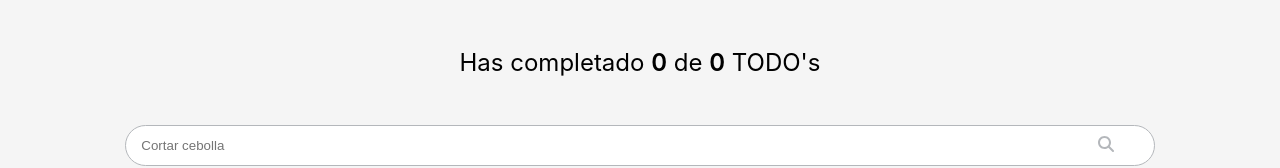
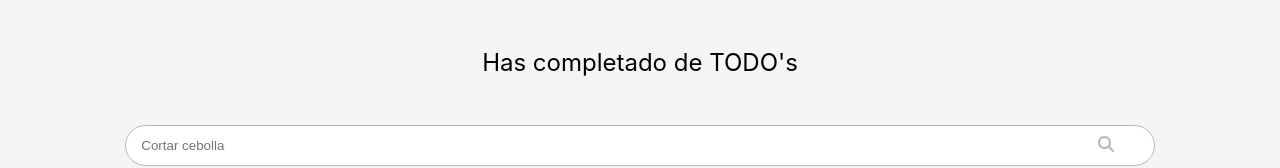
Before and after one commit to chnicolasdev/react-practices, a React (Create React App) app: page / in a window 1280 px wide. Shown: the top 168 px of the page. Built offline with nearby package versions, Linux system fonts and the light colour scheme.

Commit message:
Agrega React Context, deja sin uso el TodoCounter y TodoSearch, quita lógica de App

```diff
--- a/src/App/App.jsx
+++ b/src/App/App.jsx
@@ -1,88 +1,13 @@
 import React from 'react';
 import { AppUI } from './AppUI';
-import { useLocalStorage } from './useLocalStorage';
-
-// const defaultTodos = [
-//   { text: 'Cortar cebolla',     completed: true },
-//   { text: 'Hacer aseo',         completed: true },
-//   { text: 'Limpiar ventana',    completed: true },
-//   { text: 'Ir al supermercado', completed: false }
-// ];
+import { TodoProvider } from '../components/TodoContext/TodoContext';
 
 function App() {
 
-  // Estado input search
-  const [searchValue, setSearchValue] = React.useState('');
-
-  // Estado Listas Todo
-  const {
-    item: todos,
-    saveItem: saveTodos,
-    loading,
-    error
-  } = useLocalStorage('TODOS_V1', []);
-
-  // Se recorren los todos (del defaultTodos) y si tiene completed true, se retorna.
-  const completedTodos  = todos.filter(
-                                  todo => !!todo.completed // Por cada completed, se agrega al array, la doble negación, convierte en boleano
-                          ).length; // Se ve el tamaño del array
-
-  // Se cuentan todos los todos que se crearon arriba.
-  const totalTodos = todos.length;
-
-  // Filtrar busqueda de Todo's
-  const searchedTodos = todos.filter( // Se filtra para devolver todas las coincidencias
-    (todo) => { // Por cada todo
-      const todoText    = todo.text.toLowerCase();
-      const searchText  = searchValue.toLowerCase();
-      return todoText.includes(searchText); // Si el texto incluye lo que estamos buscando
-    }
-  );
-
-  // Completar
-  const completeTodo = (text) => {
-    const newTodos  = [...todos]; // Se crea una copia del array todos
-    const todoIndex = newTodos.findIndex(
-      (todo) => todo.text == text // Filtra el resultado si el text es el mismo (es la key)
-    );
-
-    if (newTodos[todoIndex].completed === true) {
-      newTodos[todoIndex].completed = false
-      console.log(`Se completa: ${text}`);
-    } else {
-      newTodos[todoIndex].completed = true
-      console.log(`Se retoma: ${text}`);
-    }
-    saveTodos(newTodos)
-  }
-
-  // Eliminar
-  const deleteTodo = (text) => {
-    const newTodos  = [...todos]; // Se crea una copia del array todos
-    const todoIndex = newTodos.findIndex(
-      (todo) => todo.text == text
-    );
-    newTodos.splice(todoIndex, 1); // Elimina la posición
-    saveTodos(newTodos)
-    console.log(`Se elimina: ${text}`);
-  }
-
-  // Input searchValue
-  // console.log(`Buscar: ${searchValue}`);
-
   return (
-    // <h1>Hola</h1>
-    <AppUI
-      loading={loading}
-      error={error}
-      completedTodos={completedTodos}
-      totalTodos={totalTodos}
-      searchValue={searchValue}
-      setSearchValue={setSearchValue}
-      searchedTodos={searchedTodos}
-      completeTodo={completeTodo}
-      deleteTodo={deleteTodo}
-    />
+    <TodoProvider>
+      <AppUI />
+    </TodoProvider>
   );
 }
 
--- a/src/App/AppUI.jsx
+++ b/src/App/AppUI.jsx
@@ -7,32 +7,30 @@ import { TodosLoading } from '../components/TodosLoading/TodosLoading';
 import { TodosError } from '../components/TodosError/TodosError';
 import { EmptyTodos } from '../components/EmptyTodos/EmptyTodos';
 import { CreateTodoButton } from '../components/CreateTodoButton/CreateTodoButton';
+import { TodoContext } from '../components/TodoContext/TodoContext';
 
-function AppUI({
+function AppUI() {
+    return (
+        <>
+            <TodoCounter />
+            <TodoSearch />
+
+            <TodoContext.Consumer>
+                {({
                     loading,
                     error,
-    completedTodos,
-    totalTodos,
-    searchValue,
-    setSearchValue,
                     searchedTodos,
                     completeTodo,
                     deleteTodo
-}) {
-    return (
+                }) => (
+                    <TodoList>
+                    {loading && (
                         <>
-            <TodoCounter
-                completed={completedTodos}
-                total={totalTodos}
-            />
-
-            <TodoSearch
-                searchValue={searchValue}
-                setSearchValue={setSearchValue}
-            />
-
-            <TodoList>
-                {loading && <TodosLoading />}
+                            <TodosLoading />
+                            <TodosLoading />
+                            <TodosLoading />
+                        </>
+                    )}
                     {error && <TodosError />}
                     {(!loading && searchedTodos.length === 0) && <EmptyTodos />}
 
@@ -50,6 +48,8 @@ function AppUI({
                     />
                     ))}
                 </TodoList>
+                )}
+            </TodoContext.Consumer>
 
             <CreateTodoButton />
         </>
--- /dev/null
+++ b/src/components/TodoContext/TodoContext.jsx
@@ -0,0 +1,88 @@
+import React from "react";
+import { useLocalStorage } from "./useLocalStorage";
+
+const TodoContext = React.createContext();
+
+function TodoProvider({ children }) {
+
+  // Estado input search
+  const [searchValue, setSearchValue] = React.useState('');
+
+  // Estado Listas Todo
+  const {
+    item: todos,
+    saveItem: saveTodos,
+    loading,
+    error
+  } = useLocalStorage('TODOS_V1', []);
+
+  // Se recorren los todos (del defaultTodos) y si tiene completed true, se retorna.
+  const completedTodos  = todos.filter(
+                                  todo => !!todo.completed // Por cada completed, se agrega al array, la doble negación, convierte en boleano
+                          ).length; // Se ve el tamaño del array
+
+  // Se cuentan todos los todos que se crearon arriba.
+  const totalTodos = todos.length;
+
+  // Filtrar busqueda de Todo's
+  const searchedTodos = todos.filter( // Se filtra para devolver todas las coincidencias
+    (todo) => { // Por cada todo
+      const todoText    = todo.text.toLowerCase();
+      const searchText  = searchValue.toLowerCase();
+      return todoText.includes(searchText); // Si el texto incluye lo que estamos buscando
+    }
+  );
+
+  // Completar
+  const completeTodo = (text) => {
+    const newTodos  = [...todos]; // Se crea una copia del array todos
+    const todoIndex = newTodos.findIndex(
+      (todo) => todo.text == text // Filtra el resultado si el text es el mismo (es la key)
+    );
+
+    if (newTodos[todoIndex].completed === true) {
+      newTodos[todoIndex].completed = false
+      console.log(`Se completa: ${text}`);
+    } else {
+      newTodos[todoIndex].completed = true
+      console.log(`Se retoma: ${text}`);
+    }
+    saveTodos(newTodos)
+  }
+
+  // Eliminar
+  const deleteTodo = (text) => {
+    const newTodos  = [...todos]; // Se crea una copia del array todos
+    const todoIndex = newTodos.findIndex(
+      (todo) => todo.text == text
+    );
+    newTodos.splice(todoIndex, 1); // Elimina la posición
+    saveTodos(newTodos)
+    console.log(`Se elimina: ${text}`);
+  }
+
+    return (
+        <TodoContext.Provider value={{
+            loading,
+            error,
+            completedTodos,
+            totalTodos,
+            searchValue,
+            setSearchValue,
+            searchedTodos,
+            completeTodo,
+            deleteTodo
+        }}>
+            {children}
+        </TodoContext.Provider>
+    )
+}
+
+// const defaultTodos = [
+//   { text: 'Cortar cebolla',     completed: true },
+//   { text: 'Hacer aseo',         completed: true },
+//   { text: 'Limpiar ventana',    completed: true },
+//   { text: 'Ir al supermercado', completed: false }
+// ];
+
+export { TodoContext, TodoProvider };
--- a/src/components/TodosLoading/TodosLoading.jsx
+++ b/src/components/TodosLoading/TodosLoading.jsx
@@ -10,16 +10,6 @@ function TodosLoading() {
             <p className="check--active"></p>
             <span className="close-item"></span>
         </div>
-            <div className="todo-item loading">
-            <span className="check--active"></span>
-            <p className="check--active"></p>
-            <span className="close-item"></span>
-        </div>
-        <div className="todo-item loading">
-            <span className="check--active"></span>
-            <p className="check--active"></p>
-            <span className="close-item"></span>
-        </div>
     </>
   );
 }
```
Also changed, not shown: src/components/TodoContext/useLocalStorage.jsx (renamed from src/App/useLocalStorage.jsx). Lines whose indentation alone changed are shown as unchanged.
